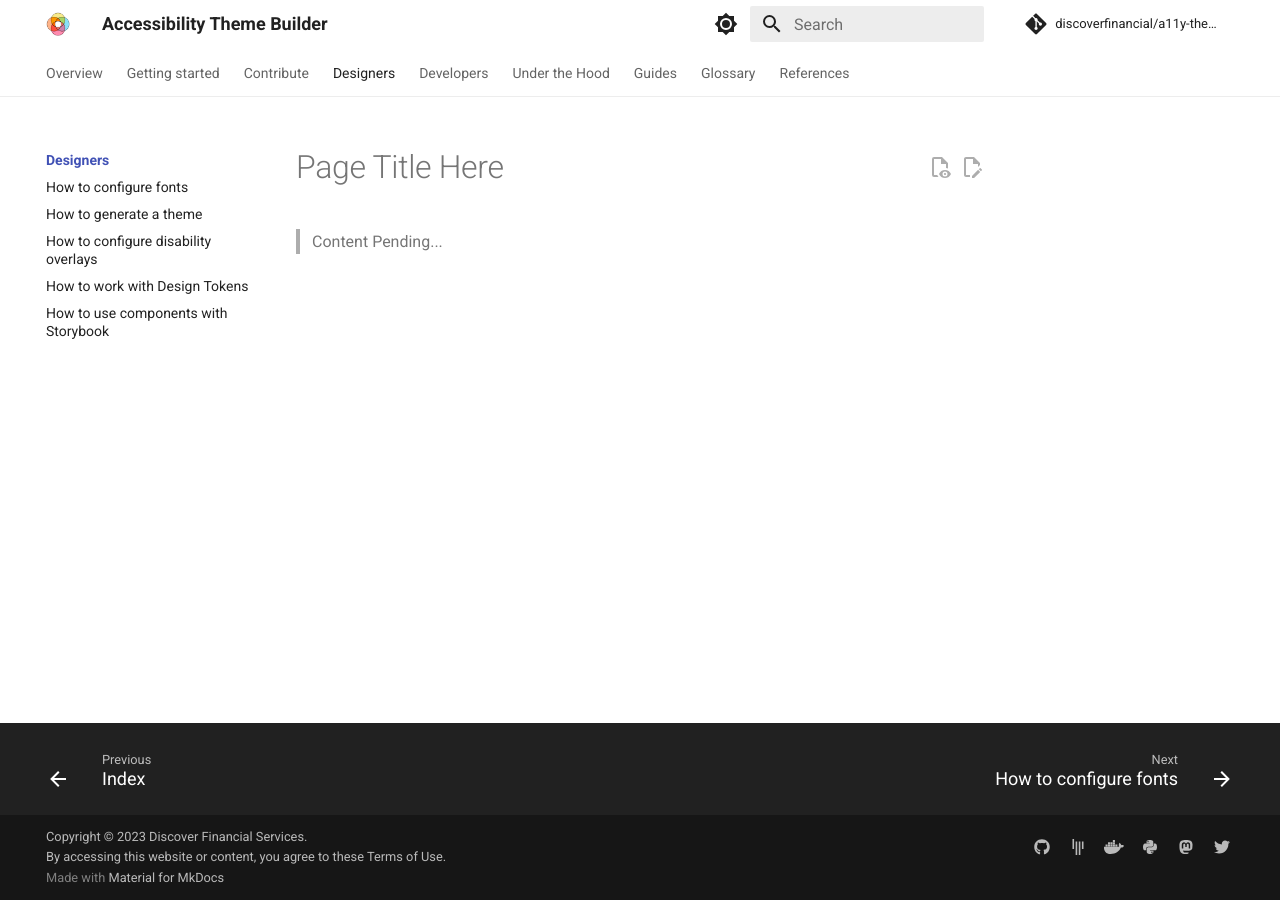
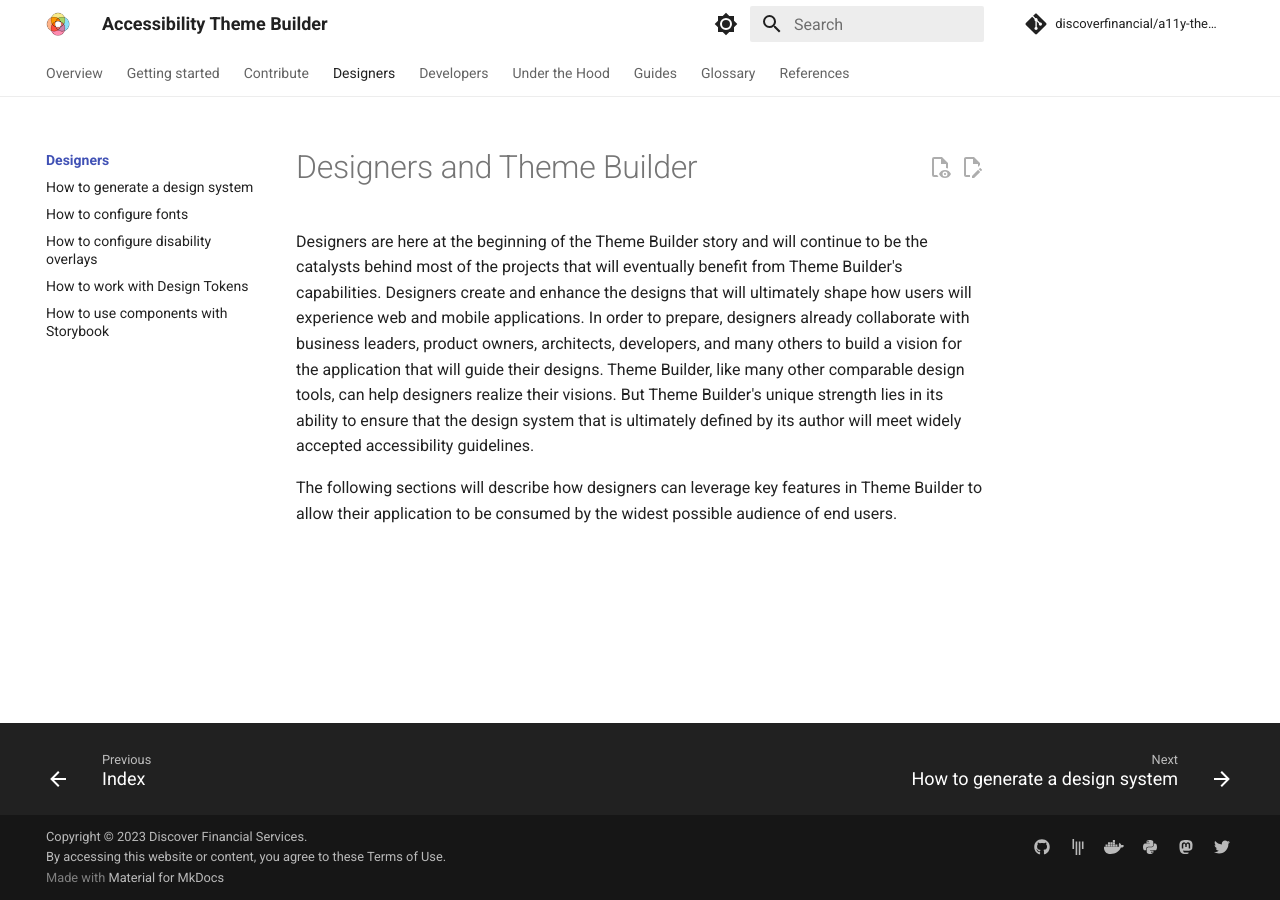
Before and after one commit to finos/a11y-theme-builder, an MkDocs documentation site: the page built from docs/designers/index.md, in a window 1280 px wide. Built offline with MkDocs 1.6.1 and Material for MkDocs 9.7.7, drawn with Linux system fonts in a browser that asks for light colours; comment, search, counter and statistics services are not loaded.

Commit message:
discoverfinancial/a11y-theme-builder#123: documented the designer introduction and the how to generate a design system page

```diff
--- a/docs/designers/index.md
+++ b/docs/designers/index.md
@@ -1,3 +1,5 @@
-# Page Title Here
+# Designers and Theme Builder
 
->Content Pending...
+Designers are here at the beginning of the Theme Builder story and will continue to be the catalysts behind most of the projects that will eventually benefit from Theme Builder's capabilities.  Designers create and enhance the designs that will ultimately shape how users will experience web and mobile applications.  In order to prepare, designers already collaborate with business leaders, product owners, architects, developers, and many others to build a vision for the application that will guide their designs.  Theme Builder, like many other comparable design tools, can help designers realize their visions.  But Theme Builder's unique strength lies in its ability to ensure that the design system that is ultimately defined by its author will meet widely accepted accessibility guidelines.
+
+The following sections will describe how designers can leverage key features in Theme Builder to allow their application to be consumed by the widest possible audience of end users.
--- a/mkdocs.yml
+++ b/mkdocs.yml
@@ -158,8 +158,8 @@
     - Asking a question: https://github.com/discoverfinancial/a11y-theme-builder/discussions
   - Designers:
     - designers/index.md
+    - How to generate a design system: designers/how-to-generate-design-system.md
     - How to configure fonts: designers/how-to-configure-fonts.md
-    - How to generate a theme: designers/how-to-generate-theme.md
     - How to configure disability overlays: designers/how-to-configure-overlays.md
     - How to work with Design Tokens: designers/how-to-work-with-tokens.md
     - How to use components with Storybook: designers/how-to-work-with-storybook.md
```
Also changed, not shown: docs/designers/how-to-generate-design-system.md (added, +13 -0 lines), docs/designers/how-to-generate-theme.md (deleted, +0 -3 lines).
